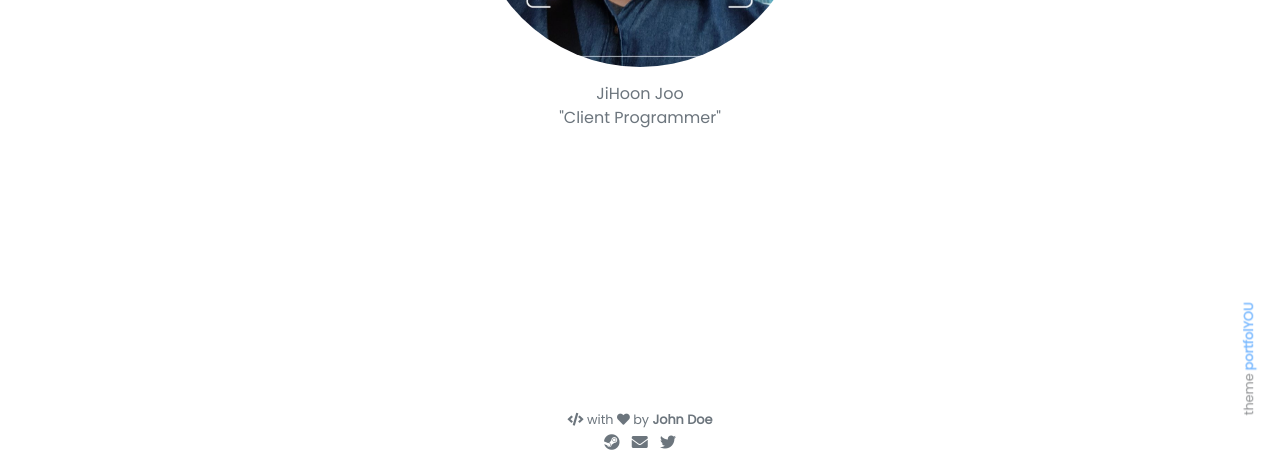
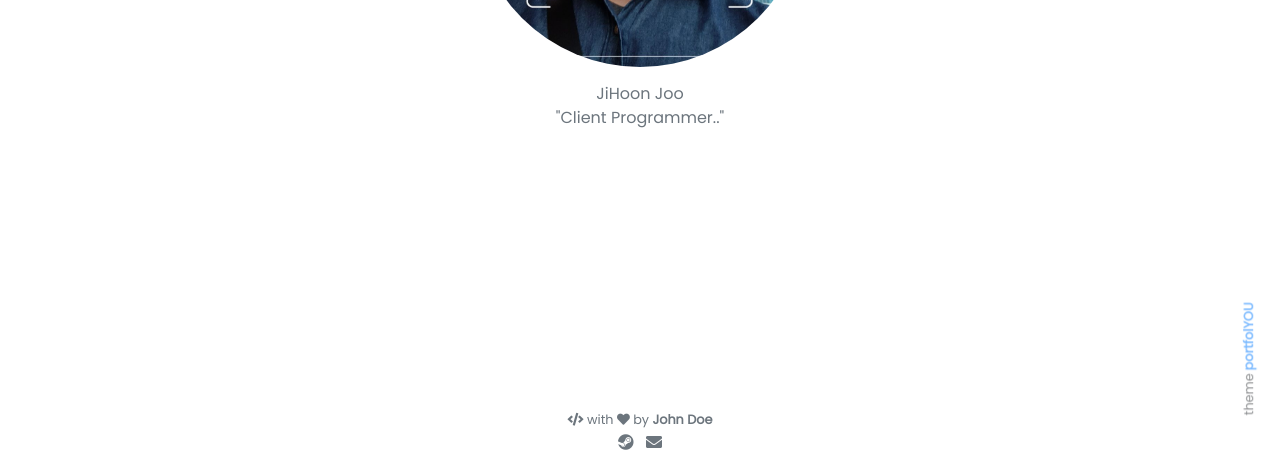
Before and after one commit to memento3525/memento3525.github.io, a Jekyll site: the page built from index.html, in a window 1280 px wide. Shown: the part 429-897 px from the top of the page. Built offline with Jekyll 4.4.1, drawn with Linux system fonts in a browser that asks for light colours; nearby versions of some CDN libraries; the list of posts is cut into pages by our own code.

Commit message:
no message

```diff
--- a/_config.yml
+++ b/_config.yml
@@ -2,7 +2,7 @@
 title               : mentum
 description         : >-                               # >- means to ignore newlines until "url:"
                       JiHoon Joo<br>
-                      "Client Programmer"
+                      "Client Programmer.."
 
 url                 : ""                               # base hostname & protocol for your site (e.g. http://example.com)
 baseurl             : ""                    # subpath of your site (e.g. /blog) [IMPORTANT: use "" if your are hosting at https://username.github.io directly]
@@ -42,18 +42,18 @@ author:
 # stackoverflow     : your_user_id
 # tumblr            : your_username.tumblr.com
 # twitch            : your_username
-  twitter           : your_username
+# twitter           : your_username
 # vimeo             : your_username
 # youtube           : your_channel_name
 
 
 ### Pagination ###
-paginate: 6
-paginate_path: "/blog/page-:num/"
+# paginate: 6
+# paginate_path: "/blog/page-:num/"
 
 
 ### Posts Permalink ###
-permalink: blog/:title
+# permalink: blog/:title
 
 
 ### Collections ###
```
